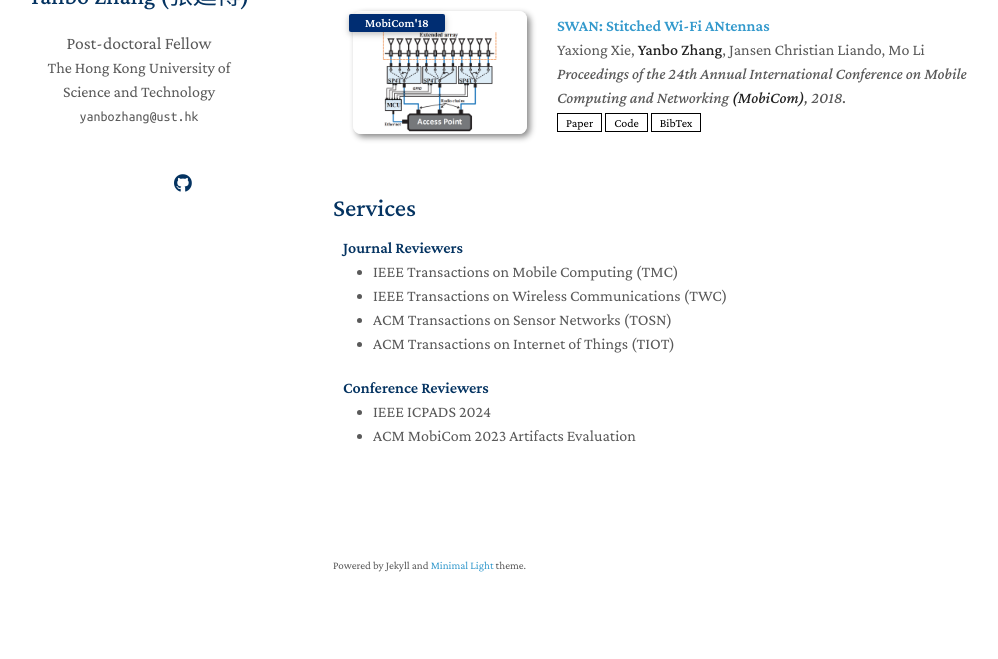
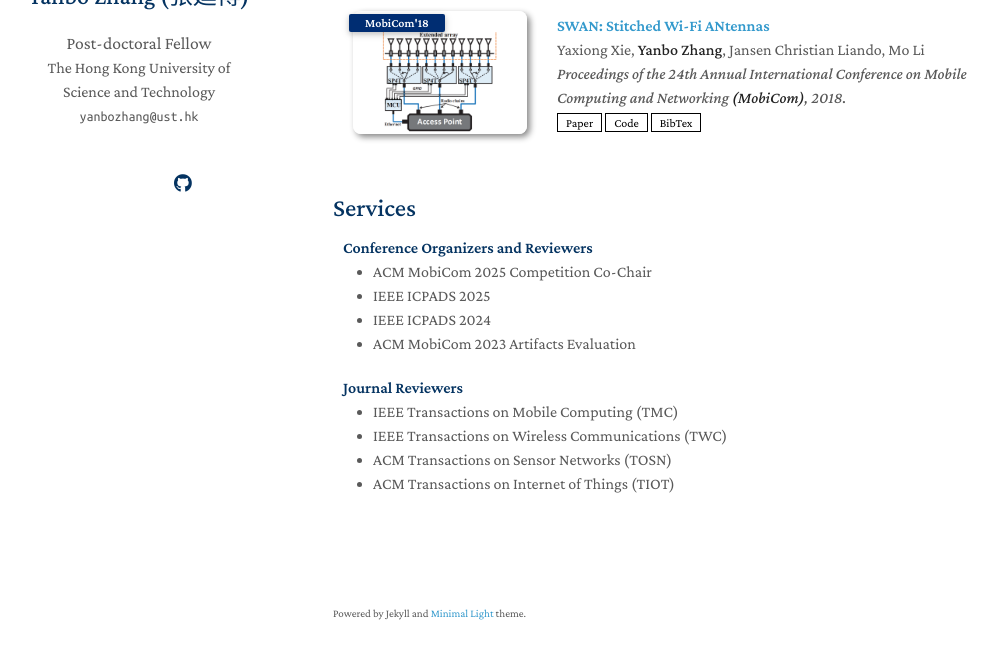
Before and after one commit to yanbozhang003/yanbozhang003.github.io, a Jekyll site: the page built from index.md, in a window 1280 px wide and 900 px high, scrolled down 1718 px, cut to the strip 206-865 px from the top of the window. Shown: the whole strip, without its empty margins (137-1135 px from the left). Built offline with Jekyll 4.4.1, drawn with Linux system fonts in a browser that asks for light colours; nearby versions of some CDN libraries; a style sheet for code colours, icons or effects is not loaded; our own code applies the rules of GitHub Pages for plain Markdown files.

Commit message:
Update services.md

```diff
--- a/_includes/services.md
+++ b/_includes/services.md
@@ -8,6 +8,21 @@
   <li><a href="https://eccv2022.ecva.net/"><autocolor>European Conference on Computer Vision (ECCV) 2022</autocolor></a></li>
 </ul> -->
 
+<!-- <h4 style="margin:0 10px 0;">Conference Organizers</h4>
+
+<ul style="margin:0 0 20px;">
+  <li><a href="https://attend.ieee.org/icpads/"><autocolor>ACM MobiCom 2025 Competition Co-Chair</autocolor></a></li>
+</ul> -->
+
+<h4 style="margin:0 10px 0;">Conference Organizers and Reviewers</h4>
+
+<ul style="margin:0 0 20px;">
+  <li><a href="https://www.sigmobile.org/mobicom/2025/"><autocolor>ACM MobiCom 2025 Competition Co-Chair</autocolor></a></li>
+  <li><a href="https://attend.ieee.org/icpads/"><autocolor>IEEE ICPADS 2025</autocolor></a></li>
+  <li><a href="https://attend.ieee.org/icpads/"><autocolor>IEEE ICPADS 2024</autocolor></a></li>
+  <li><a href="https://ieeexplore.ieee.org/xpl/RecentIssue.jsp?punumber=7755"><autocolor>ACM MobiCom 2023 Artifacts Evaluation</autocolor></a></li>
+</ul>
+
 <h4 style="margin:0 10px 0;">Journal Reviewers</h4>
 
 <ul style="margin:0 0 20px;">
@@ -17,13 +32,6 @@
   <li><a href="https://dl.acm.org/journal/tiot"><autocolor>ACM Transactions on Internet of Things (TIOT)</autocolor></a></li>
 </ul>
 
-<h4 style="margin:0 10px 0;">Conference Reviewers</h4>
-
-<ul style="margin:0 0 20px;">
-  <li><a href="https://attend.ieee.org/icpads/"><autocolor>IEEE ICPADS 2024</autocolor></a></li>
-  <li><a href="https://ieeexplore.ieee.org/xpl/RecentIssue.jsp?punumber=7755"><autocolor>ACM MobiCom 2023 Artifacts Evaluation</autocolor></a></li>
-</ul>
-
 <div style="max-width:125px; height:60px; margin:auto;">
   <script type='text/javascript' id='clustrmaps' src='//cdn.clustrmaps.com/map_v2.js?cl=ffffff&w=a&t=n&d=7IM6Imp2Of47qjiLYjNu8OnZBLJhF3vCsqXiKh9zdXU'></script>
 </div>
```
